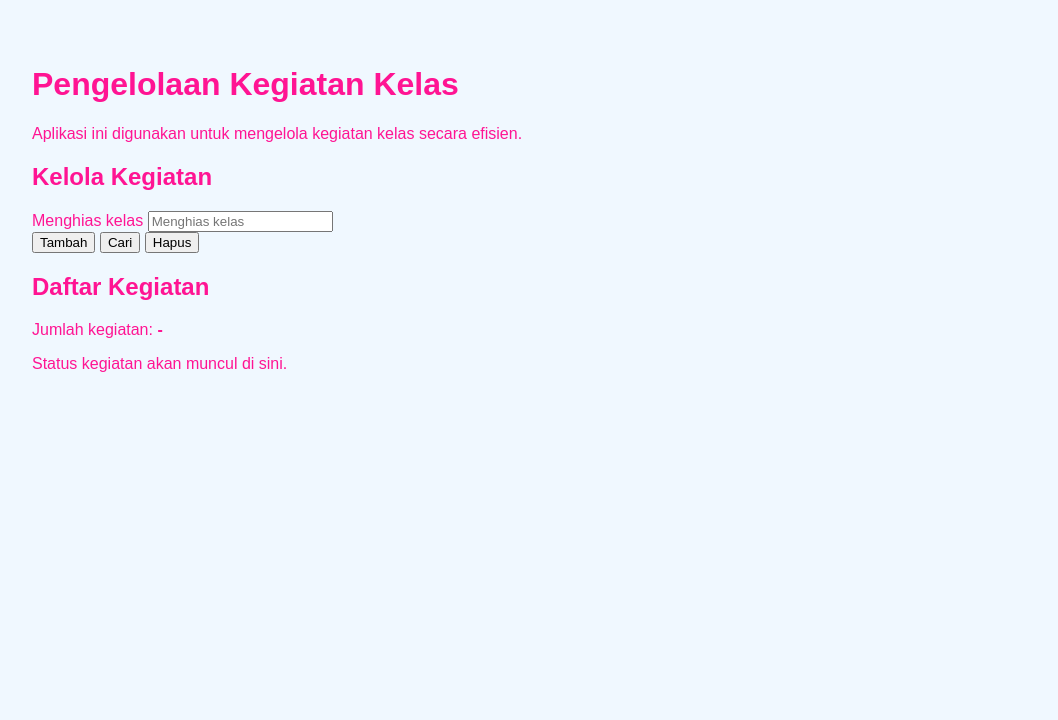
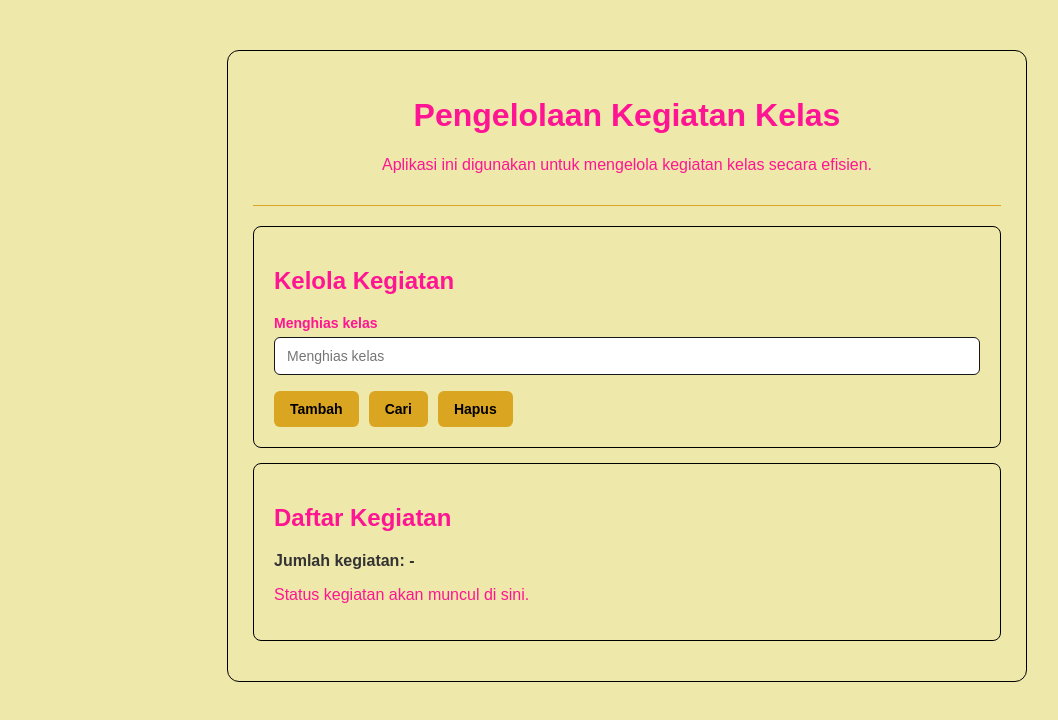
Before and after one commit to nvaa30-source/ProyekAkhir_2026_4434, a plain HTML site: page index.html in a window 1280 px wide. Shown: the whole page, without its empty margins (13-1071 px from the left). Drawn offline with Linux system fonts and the light colour scheme.

Commit message:
update kerangka soal javascript

```diff
--- a/script.js
+++ b/script.js
@@ -120,3 +120,52 @@ document.addEventListener("DOMContentLoaded", function () {
 
 // Area penambahan Function untuk pertemuan berikutnya akan diberikan
 // oleh guru pada saat paket soal berikutnya dibagikan.
+
+// =====================================================================
+// KERANGKA SOAL SABTU, 21 NOVEMBER 2026
+// Tambahkan blok ini pada AKHIR script.js hasil Checkpoint 1 (17 Nov).
+// Jangan menghapus/mengganti kode yang sudah dikerjakan pada 17 Nov.
+// Hapus baris return sementara setelah logika TODO yang sesuai lengkap.
+// =====================================================================
+
+// TODO JS-03, JS-04, JS-05 — Validasi dan penambahan kegiatan
+function tambahKegiatan(daftar, nama) {
+  // TODO JS-03: Simpan nama yang sudah di-trim ke variabel namaBersih.
+  // Jika namaBersih kosong, gunakan return false.
+
+  // TODO JS-04: Gunakan includes() untuk menolak nama duplikat.
+  // Jika kegiatan sudah ada, gunakan return false.
+
+  // TODO JS-05: Gunakan push() untuk menambahkan namaBersih.
+  // Jika penambahan berhasil, gunakan return true.
+
+  return false; // SEMENTARA: ganti/hapus setelah TODO JS-03 s.d. JS-05 selesai
+}
+
+// TODO JS-06 — Pencarian kegiatan
+function cariKegiatan(daftar, nama) {
+  // TODO JS-06: Hilangkan spasi awal/akhir menggunakan trim().
+  // Cari posisi kegiatan dengan indexOf(), lalu kembalikan indeksnya.
+  // Jika tidak ditemukan, indexOf() akan menghasilkan -1.
+
+  return -1; // SEMENTARA: ganti setelah TODO JS-06 selesai
+}
+
+// TODO JS-07 dan JS-08 — Penghapusan kegiatan
+function hapusKegiatan(daftar, nama) {
+  // TODO JS-07: Panggil cariKegiatan(daftar, nama).
+  // Simpan hasilnya dalam variabel indeks.
+
+  // TODO JS-08: Jika indeks bernilai -1, gunakan return false.
+  // Jika ditemukan, hapus satu elemen menggunakan splice().
+  // Kembalikan true jika penghapusan berhasil.
+
+  return false; // SEMENTARA: ganti/hapus setelah TODO JS-07 s.d. JS-08 selesai
+}
+
+// TODO JS-09 — Menghitung jumlah kegiatan
+function hitungJumlahKegiatan(daftar) {
+  // TODO JS-09: Gunakan length dan return untuk menghasilkan jumlah kegiatan.
+
+  return 0; // SEMENTARA: ganti setelah TODO JS-09 selesai
+}
--- a/style.css
+++ b/style.css
@@ -16,8 +16,8 @@
 body {
   font-family: Arial, sans-serif;
   color:deeppink;
-  background-color: aliceblue;
-  margin: 0;
+  background-color: palegoldenrod;
+  margin: auto;
   padding: 20px;
 }
 
@@ -25,53 +25,106 @@ body {
    border dan border-radius seperlunya. */
 .container {
   max-width: 800px;
-  margin: 30 auto;
+  margin: 30px auto;
   padding: 25px;
-  border: 1px seashell;
+  border: 1px solid black;
   border-radius: 12px;
 
 
 }
 
 .kepala-halaman {
+  text-align: center;
+  padding-bottom: 15px;
+  margin-bottom: 20px;
+  border-bottom: 1px solid goldenrod;
 }
 
 .panel {
+  padding: 20px;
+  margin-bottom: 15px;
+  border: 1px solid black;
+  border-radius: 8px;
 }
 
 /* TODO CSS-03: Atur ukuran input, padding, jarak antar elemen,
    warna tombol, dan tampilan yang konsisten. */
 .form-baris {
+  display: flex;
+  flex-direction: column;
+  margin-bottom: 12px;
 }
 
 .form-baris label {
+  font-weight: 600;
+  margin-bottom: 6px;
+  font-size: 14px;
 }
 
 .form-baris input {
+  padding: 10px 12px;
+  border: 1px solid #161717;
+  border-radius: 6px;
+  font-size: 14px;
+  width: 100%;
+  box-sizing: border-box;
 }
 
 .aksi {
+  display: flex;
+  gap: 10px;
+  margin-top: 16px;
 }
 
 .aksi button {
+  padding: 10px 16px;
+  background-color: goldenrod;
+  color: black;
+  border: none;
+  border-radius: 6px;
+  font-size: 14px;
+  font-weight: 600;
+  cursor: pointer;
+
 }
 
 /* TODO CSS-04: Rapikan daftar kegiatan, jumlah kegiatan, dan pesan
    status. Bedakan tampilan status berhasil dan gagal. */
 #daftarKegiatan {
+  list-style-type: none;
+  padding: 0;
+  margin-top: 16px;
 }
 
 #daftarKegiatan li {
+  background-color: whitesmoke;
+  padding: 10px 14px;
+  margin-bottom: 8px;
+  border-radius: 6px;
+  border-left: 4px solid pink;
 }
 
 .ringkasan {
+  font-weight: bold;
+  margin-top: 12px;
+  color: #333333
 }
 
 #pesanStatus {
+  margin-top: 12px;
+  padding: 10px 14px;
+  border-radius: 6px;
+  font-weight: 500;
 }
 
 #pesanStatus.berhasil {
+  background-color: #d1e7dd;
+  color: #0f5132;
+  border: 1px solid #badbcc;
 }
 
 #pesanStatus.gagal {
+  background-color: #f8d7da;
+  color: #842029;
+  border: 1px solid #f5c2c7;
 }
```
